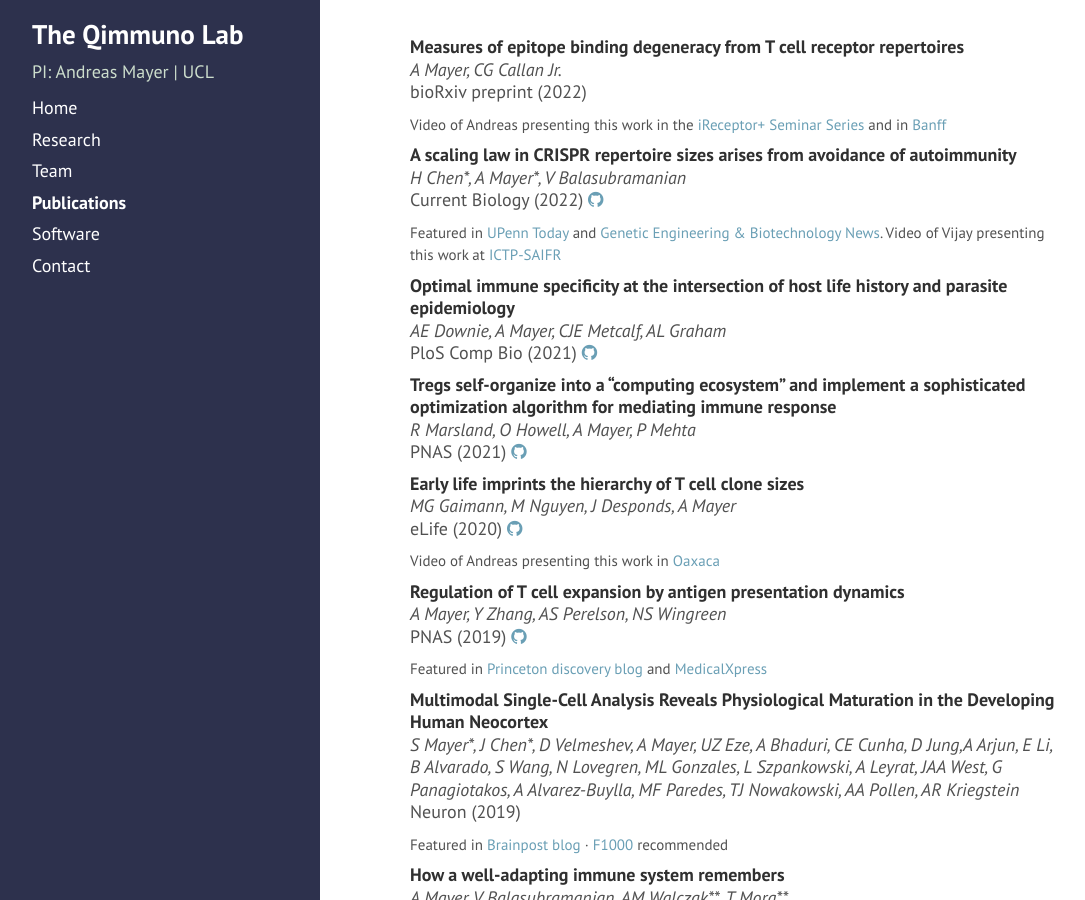
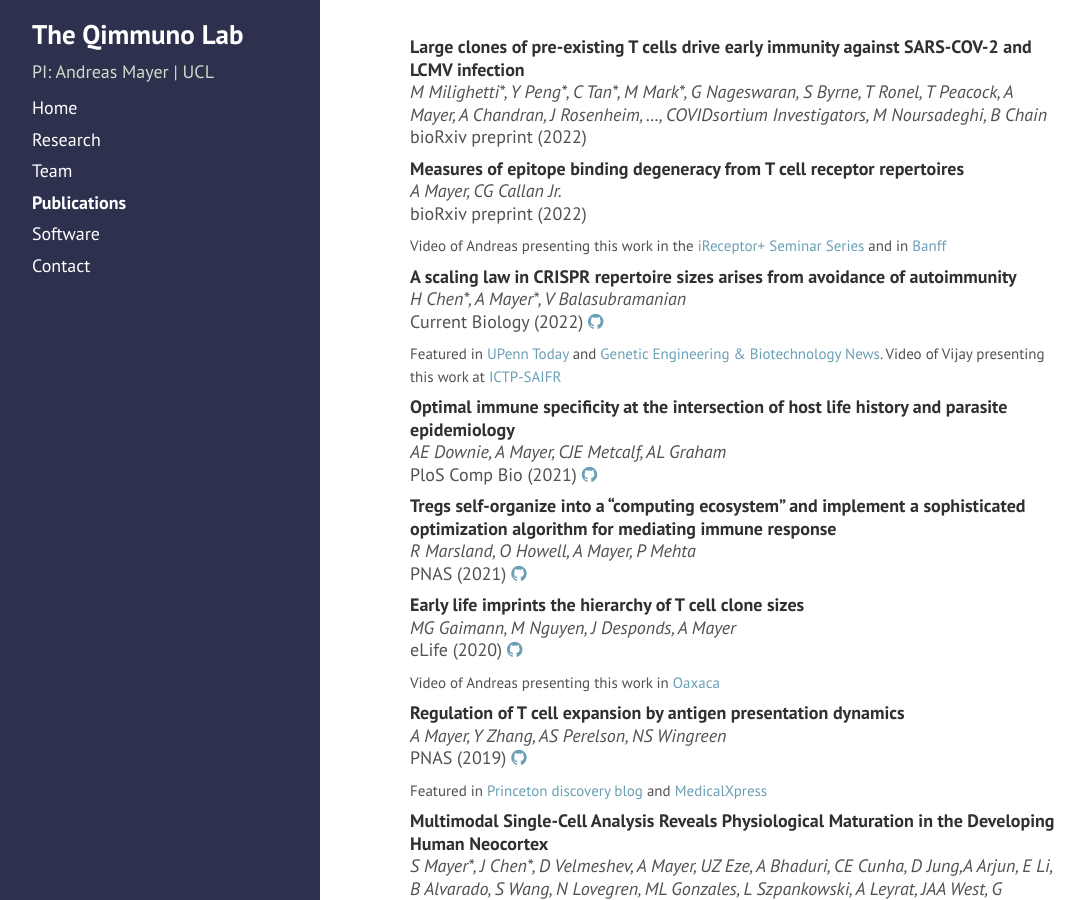
Before and after one commit to andim/andim.github.io, a Jekyll site: the page built from publications.md, in a window 1280 px wide and 900 px high. Shown: the whole window, without its empty margins (4-1089 px from the left). Built offline with Jekyll 4.4.1, drawn with Linux system fonts in a browser that asks for light colours; nearby versions of some CDN libraries; a style sheet for code colours, icons or effects is not loaded.

Commit message:
added covidsortium fast response paper

```diff
--- a/_data/publist.yml
+++ b/_data/publist.yml
@@ -1,3 +1,10 @@
+- authors: M Milighetti\*, Y Peng\*, C Tan\*, M Mark\*, G Nageswaran, S Byrne, T Ronel, T Peacock, A Mayer, A Chandran, J Rosenheim, ..., COVIDsortium Investigators, M Noursadeghi, B Chain
+  title: Large clones of pre-existing T cells drive early immunity against SARS-COV-2 and LCMV infection
+  journal: bioRxiv preprint
+  year: 2022
+  links:
+      doi: https://doi.org/10.1101/2022.11.08.515436
+
 - authors: A Mayer, CG Callan Jr.
   title: Measures of epitope binding degeneracy from T cell receptor repertoires
   journal: bioRxiv preprint
```
